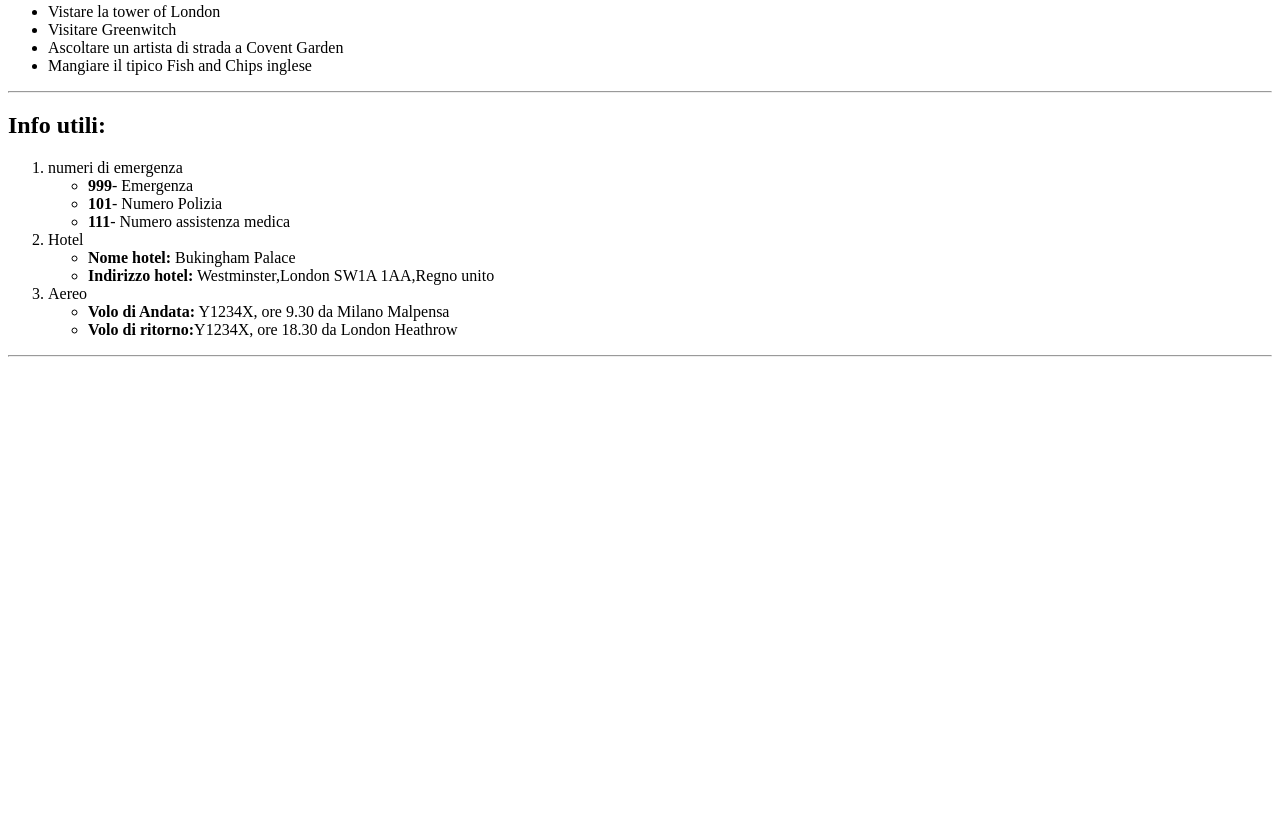
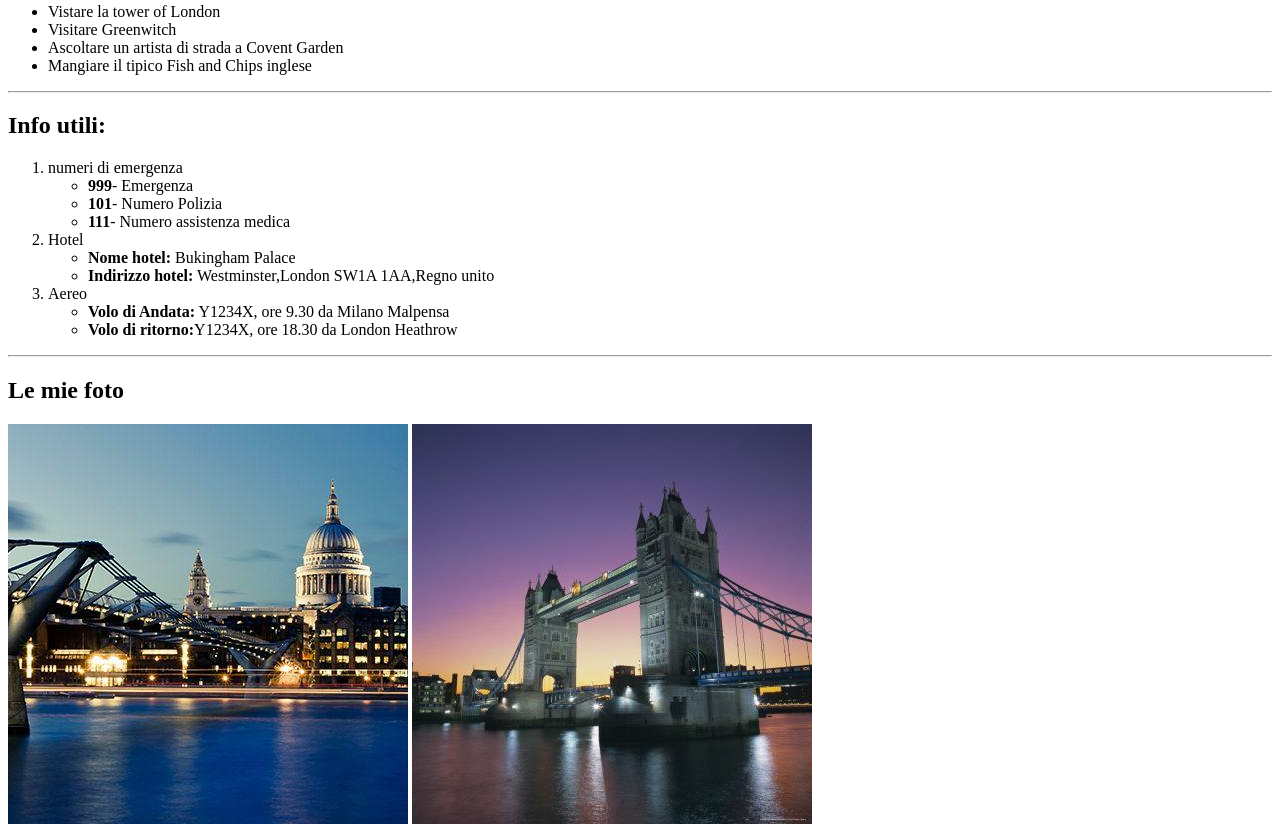
Before and after one commit to AntoninoCucuzza/html-london-trip, a plain HTML site: page index.html in a window 1280 px wide. Shown: the part 947-1783 px from the top of the page. Before the commit the page ends 1312 px from the top, so only its background shows below. Drawn offline with Linux system fonts and the light colour scheme.

Commit message:
end footer

```diff
--- a/index.html
+++ b/index.html
@@ -127,8 +127,16 @@
 </main>
 <!-- /main -->
 
-<footer></footer>
+<footer>
+    <h2>Le mie foto</h2>
+    <img src="img/Millennium_Bridge.jpg" alt="foto del millennium bridge">
+    <img src="img/Tower_Bridge.jpg" alt="foto del tower bridge ">
 
+</footer>
+
+<!--/footer -->
+
+<!-- perplessità: i commenti li faccio in italiano o preferite in inglese? -->
 
 
 </body>
```
